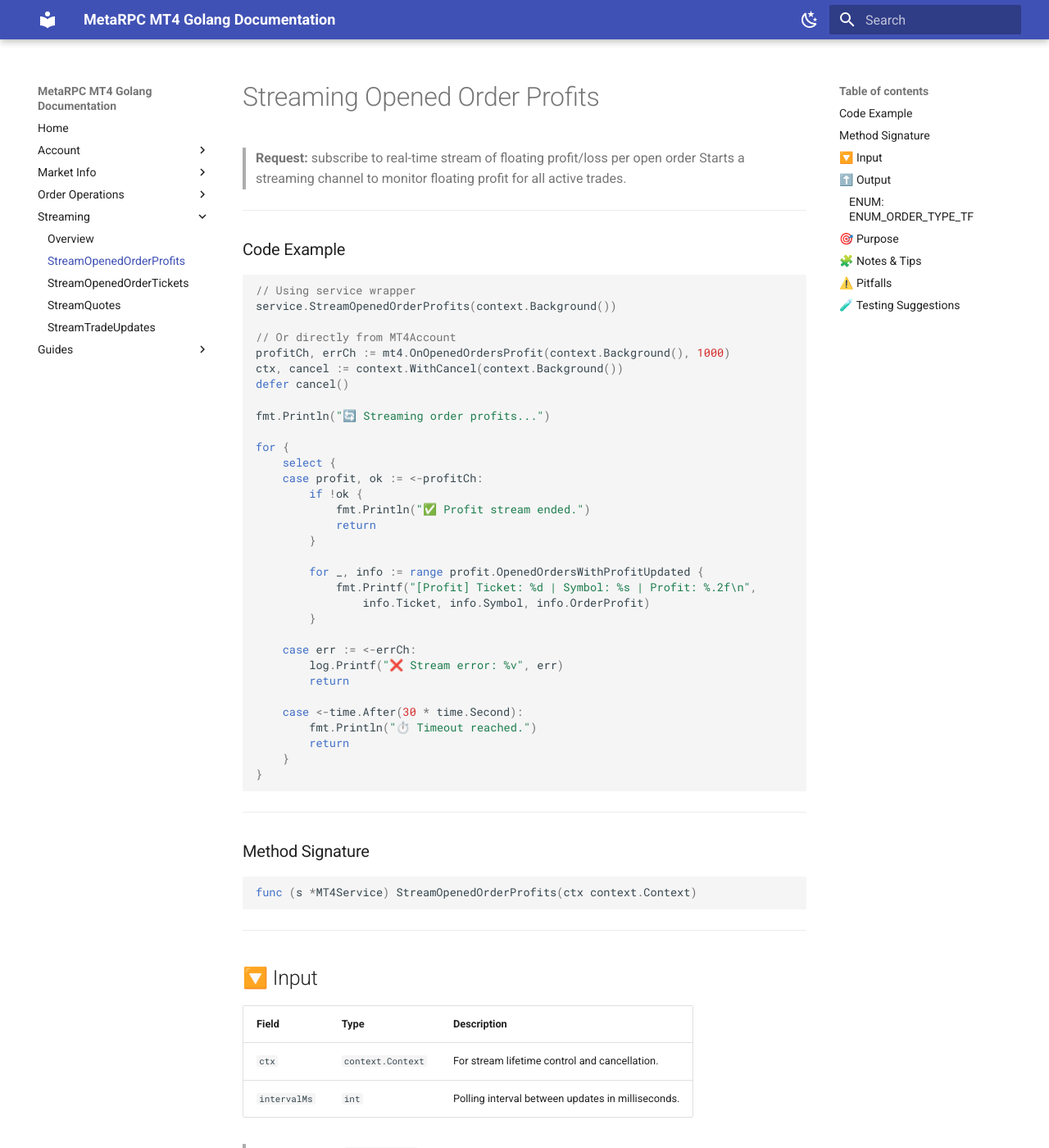
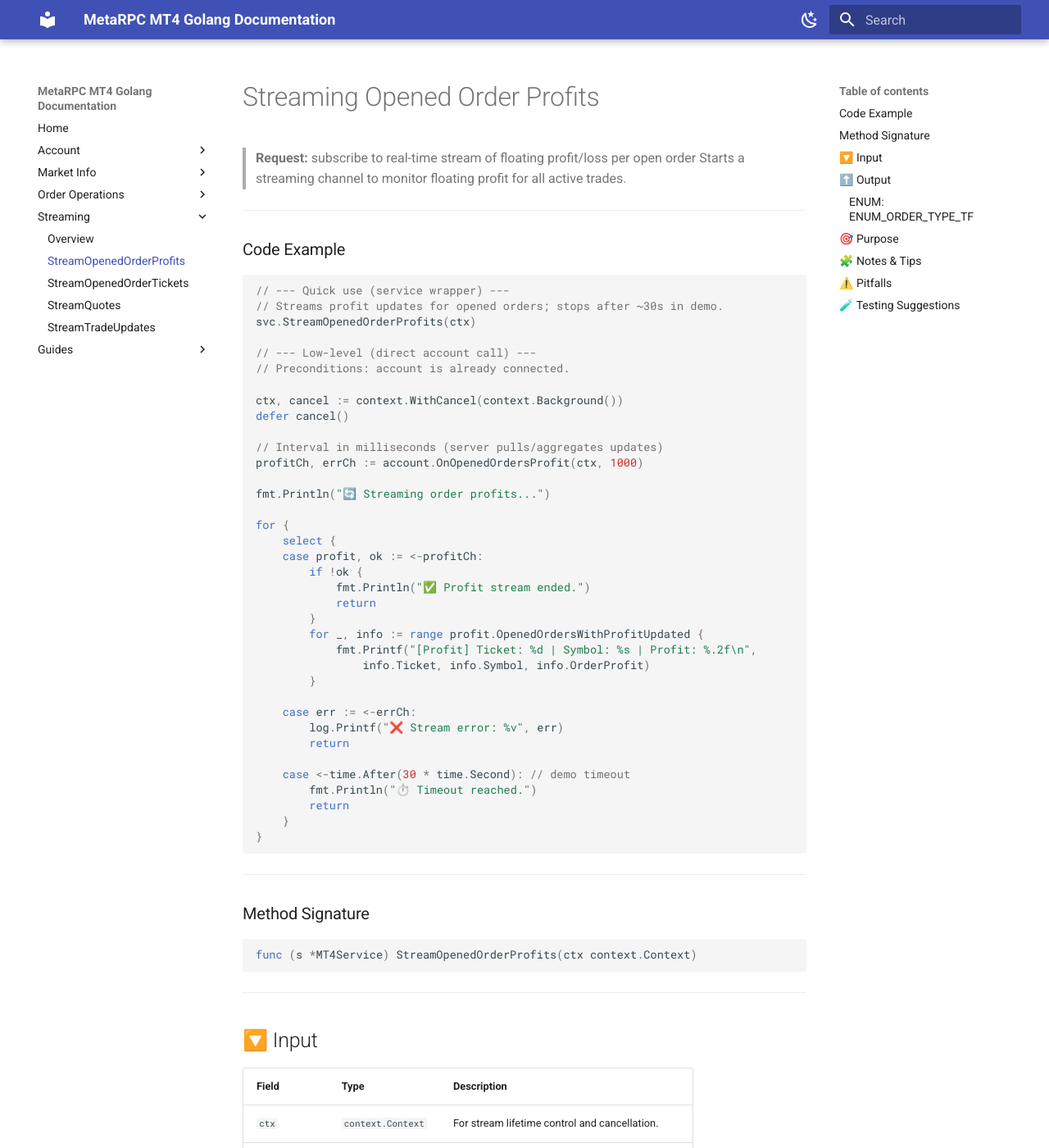
Before and after one commit to MetaRPC/GoMT4, an MkDocs documentation site: the page built from docs/Streaming/StreamOpenedOrderProfits.md, in a window 1280 px wide and 1400 px high. Shown: the whole window at 82% size. Built offline with MkDocs 1.6.1 and Material for MkDocs 9.7.7, drawn with Linux system fonts in a browser that asks for light colours.

Commit message:
Update StreamOpenedOrderProfits.md

````diff
--- a/docs/Streaming/StreamOpenedOrderProfits.md
+++ b/docs/Streaming/StreamOpenedOrderProfits.md
@@ -8,13 +8,18 @@
 ### Code Example
 
 ```go
-// Using service wrapper
-service.StreamOpenedOrderProfits(context.Background())
+// --- Quick use (service wrapper) ---
+// Streams profit updates for opened orders; stops after ~30s in demo.
+svc.StreamOpenedOrderProfits(ctx)
 
-// Or directly from MT4Account
-profitCh, errCh := mt4.OnOpenedOrdersProfit(context.Background(), 1000)
+// --- Low-level (direct account call) ---
+// Preconditions: account is already connected.
+
 ctx, cancel := context.WithCancel(context.Background())
 defer cancel()
+
+// Interval in milliseconds (server pulls/aggregates updates)
+profitCh, errCh := account.OnOpenedOrdersProfit(ctx, 1000)
 
 fmt.Println("🔄 Streaming order profits...")
 
@@ -25,7 +30,6 @@ for {
             fmt.Println("✅ Profit stream ended.")
             return
         }
-
         for _, info := range profit.OpenedOrdersWithProfitUpdated {
             fmt.Printf("[Profit] Ticket: %d | Symbol: %s | Profit: %.2f\n",
                 info.Ticket, info.Symbol, info.OrderProfit)
@@ -35,11 +39,12 @@ for {
         log.Printf("❌ Stream error: %v", err)
         return
 
-    case <-time.After(30 * time.Second):
+    case <-time.After(30 * time.Second): // demo timeout
         fmt.Println("⏱️ Timeout reached.")
         return
     }
 }
+
 ```
 
 ---
````
